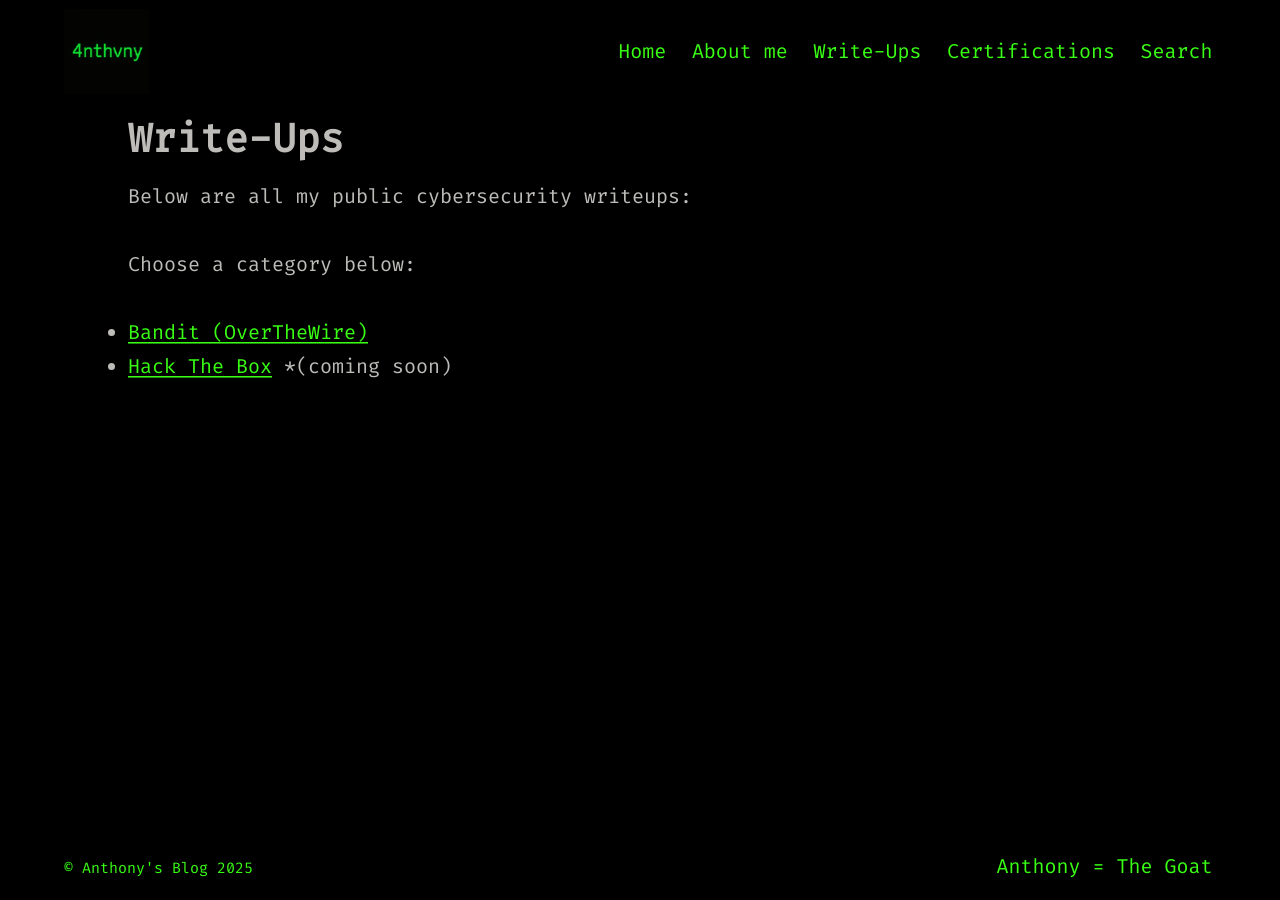
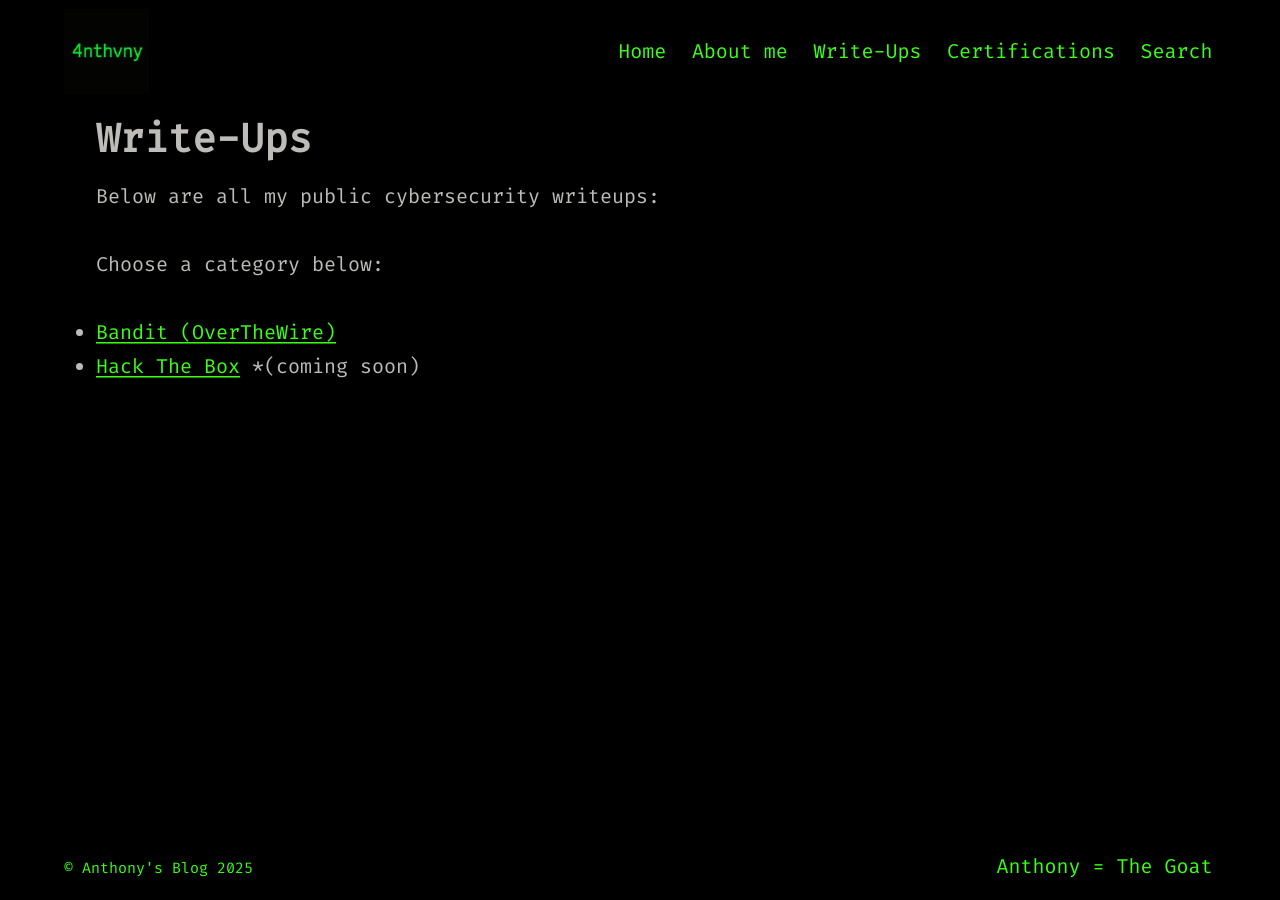
Before and after one commit to 4nthvny/4nthvny.github.io, a Jekyll site: the page built from write-ups.md, in a window 1280 px wide. Built offline with Jekyll 4.4.1, drawn with Linux system fonts in a browser that asks for light colours.

Commit message:
make wider on desktop

```diff
--- a/_includes/site-before-start.html
+++ b/_includes/site-before-start.html
@@ -12,8 +12,8 @@
     max-width: none;
     width: 100%;
     margin: 0; /* kill the "centered narrow column" */
-    padding-left: min(8vw, 64px);
-    padding-right: min(8vw, 64px);
+    padding-left: min(4vw, 32px);
+    padding-right: min(4vw, 32px);
   }
 
   /* Mobile: keep it stacked and comfortable */
```
